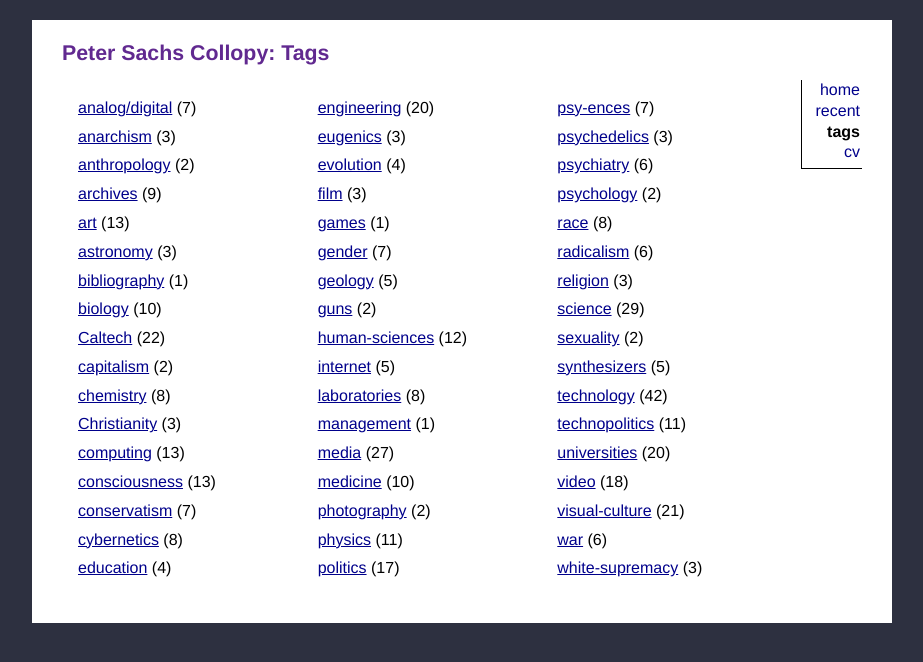
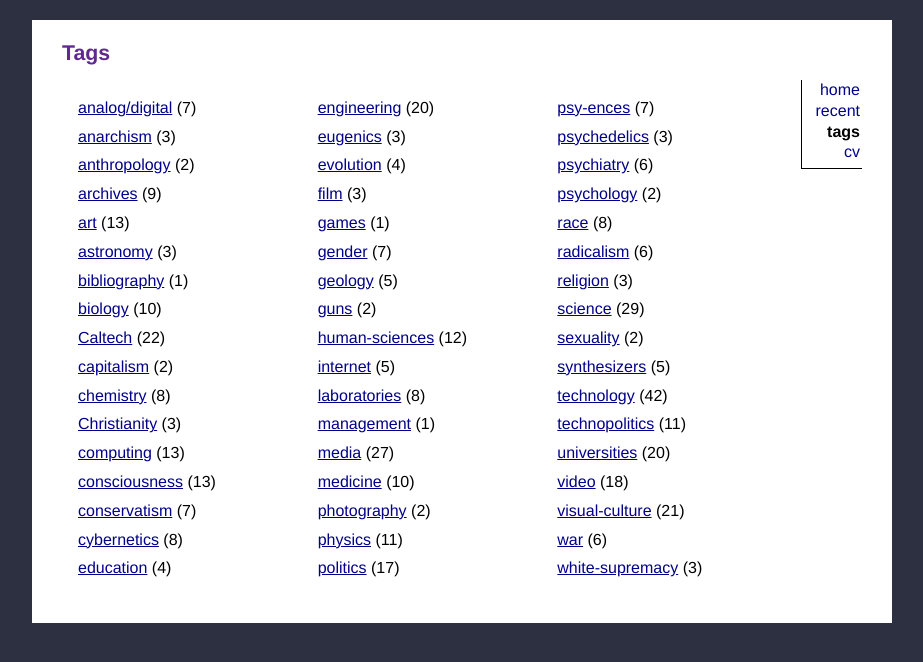
Before and after one commit to collopy/collopy.github.io, a Jekyll site: the page built from tags.html, in a window 1280 px wide. Shown: the top 662 px of the page, without its empty margins (178-1101 px from the left). Built offline with Jekyll 4.4.1, drawn with Linux system fonts in a browser that asks for light colours.

Commit message:
Removed name from page titles

```diff
--- a/cv.html
+++ b/cv.html
@@ -1,6 +1,6 @@
 ---
 layout: default
-title: "Peter Sachs Collopy: CV"
+title: "CV"
 ---
 
 <nav id="cvmenu">
--- a/recent.html
+++ b/recent.html
@@ -1,6 +1,6 @@
 ---
 layout: default
-title: "Peter Sachs Collopy: Recent"
+title: "Recent"
 pagination:
   enabled: true
 ---
--- a/tags.html
+++ b/tags.html
@@ -1,6 +1,6 @@
 ---
 layout: default
-title: "Peter Sachs Collopy: Tags"
+title: "Tags"
 ---
 
 {% capture tags %}
```
